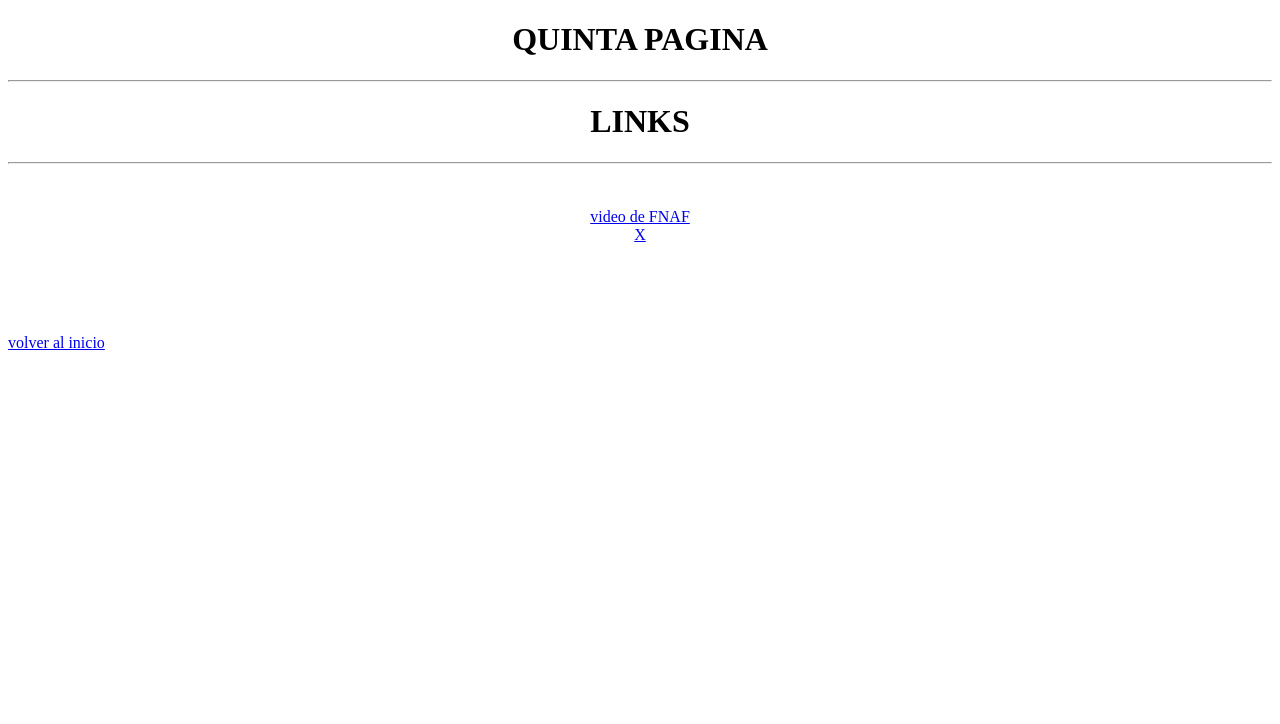
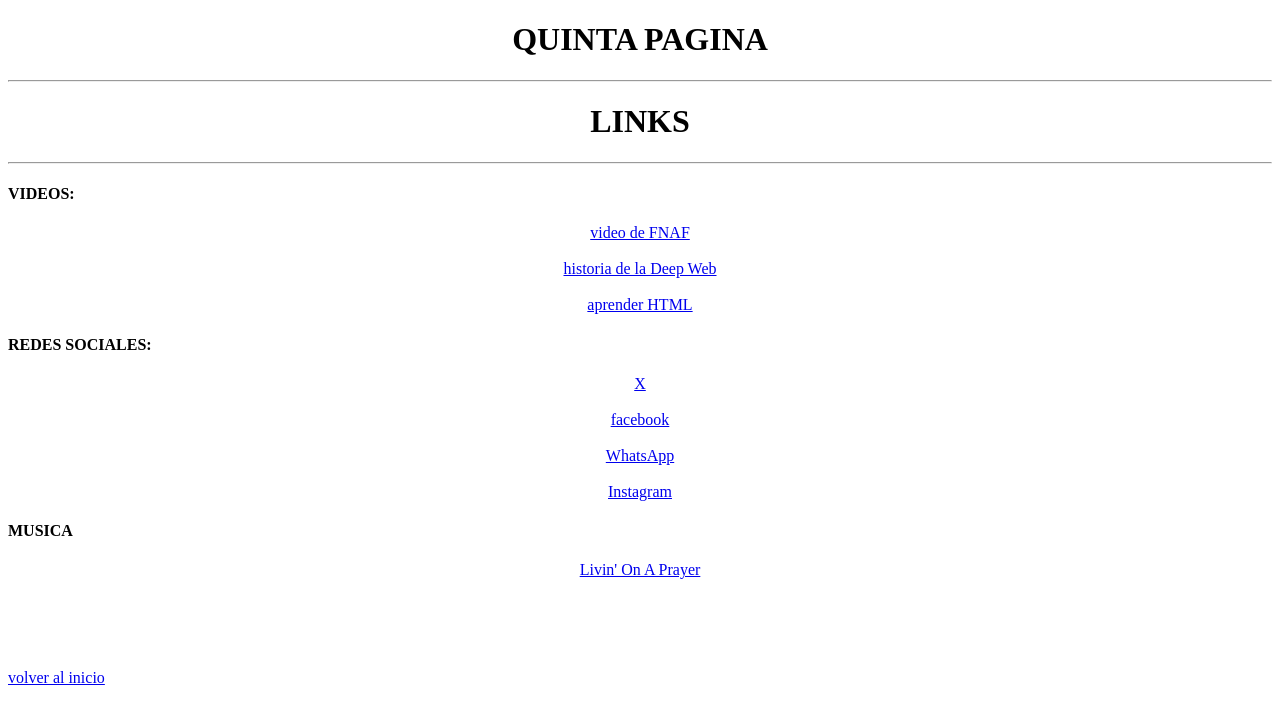
Before and after one commit to allendhere/Uni, a plain HTML site: page 1/pages/links.html in a window 1280 px wide. Drawn offline with Linux system fonts and the light colour scheme.

Commit message:
mejores la pagina de links

```diff
--- a/1/pages/links.html
+++ b/1/pages/links.html
@@ -23,15 +23,47 @@
 
     <hr>
 
+    <h4>VIDEOS:</h4>
+
     <center>
+
+    <a href="https://www.youtube.com/watch?v=aj9Ev11z1bE" target="_blank">video de FNAF</a>
 
     <br><br>
 
-    <a href="https://www.youtube.com/watch?v=aj9Ev11z1bE" target="_blank">video de FNAF</a>
+    <a href="https://www.youtube.com/watch?v=FNkR2kchzdk" target="_blank">historia de la Deep Web</a>
 
-    <br>
+    <br><br>
 
-    <a href="https://x.com/" target="_blank">X</a>
+    <a href="https://www.youtube.com/watch?v=HD13eq_Pmp8&t=28s" target="_blank">aprender HTML</a>
+
+    </center>
+
+    <h4>REDES SOCIALES:</h4>
+
+    <center>
+
+        <a href="https://x.com/" target="_blank">X</a>
+
+        <br><br>
+
+        <a href="https://www.facebook.com/" target="_blank">facebook</a>
+
+        <br><br>
+
+        <a href="https://www.whatsapp.com/" target="_blank">WhatsApp</a>
+
+        <br><br>
+
+        <a href="https://www.instagram.com/" target="_blank">Instagram</a>
+
+    </center>
+
+    <h4>MUSICA</h4>
+
+    <center>
+
+        <a href="https://www.youtube.com/watch?v=lDK9QqIzhwk&list=RDlDK9QqIzhwk&start_radio=1" target="_blank">Livin' On A Prayer</a>
 
     </center>
 
```
